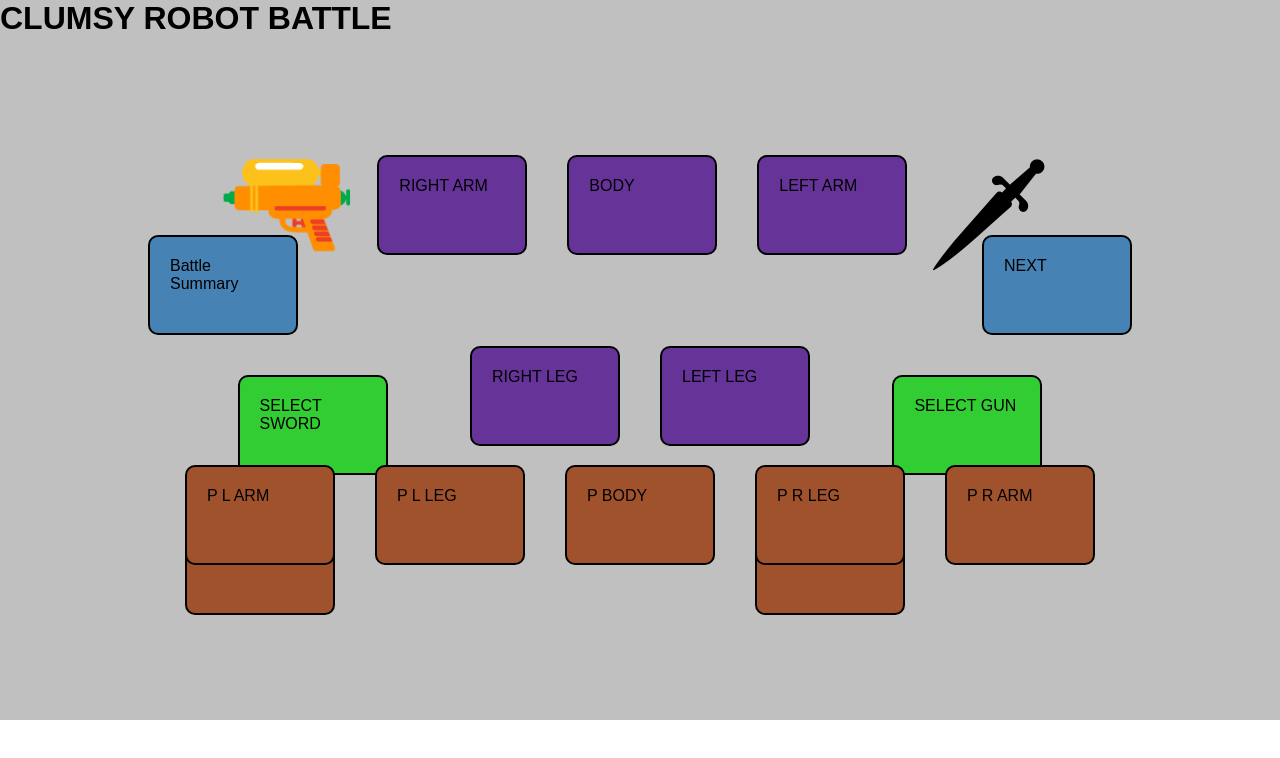
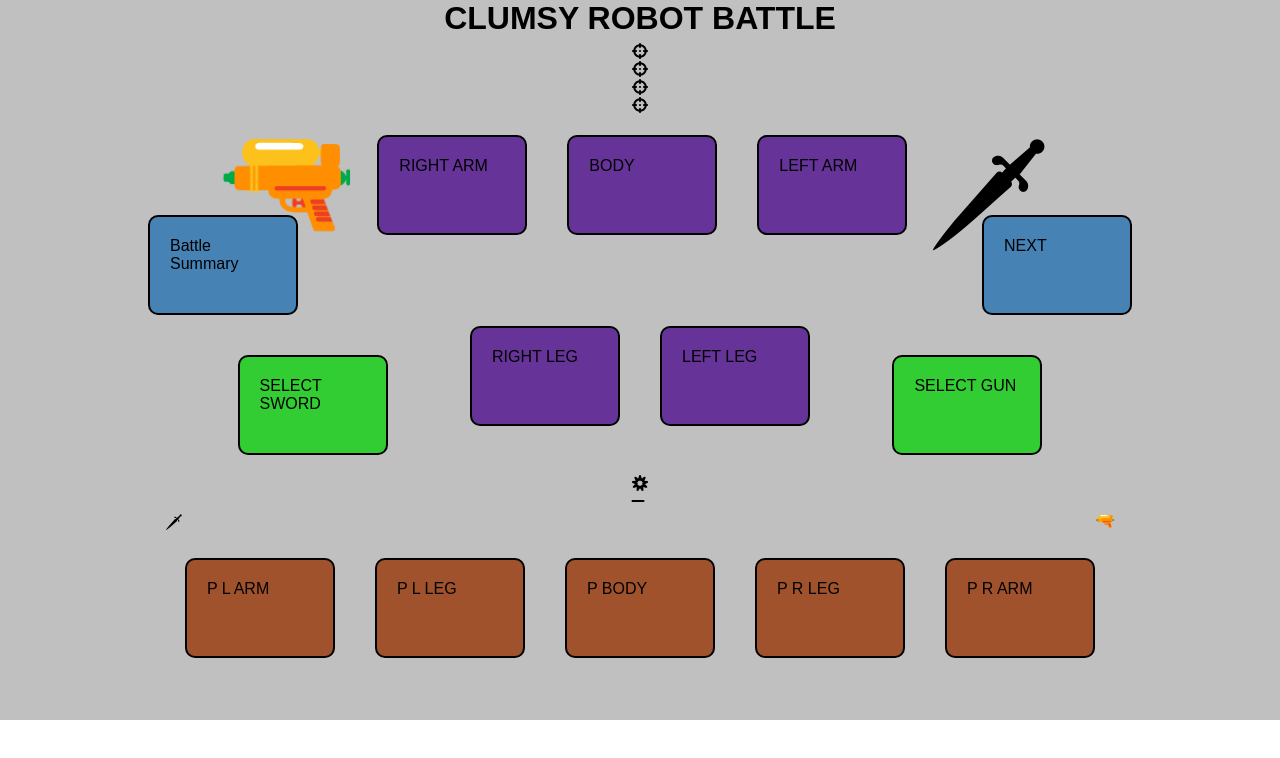
Before and after one commit to jnahc/clumsy-robot-battle, a plain HTML site: page index.html in a window 1280 px wide. Drawn offline with nearby package versions, Linux system fonts and the light colour scheme.

Commit message:
added more v1 visuals

```diff
--- a/css/style.css
+++ b/css/style.css
@@ -24,7 +24,7 @@ header {
 
 .title {
   display: flex;
-  flex-direction: column;
+  flex-direction: row;
   justify-content: center;
 
 }
@@ -208,18 +208,17 @@ header {
   display: flex;
   flex-direction: row;
   justify-content: space-between;
-  width: 80%;
-  margin-bottom: -10%;
+  /* margin-bottom: -10%; */
+  z-index: 1;
 }
 
 #player-health-status {
   display: flex;
   flex-direction: row;
   justify-content: space-evenly;
-  margin-top: -10%;
 }
 
-.player-status {
+#player-health-status .player-status {
   width: 150px;
   height: 100px;
   shape-outside: inset(20px 50px 10px 0 round 50px);
--- a/index.html
+++ b/index.html
@@ -28,19 +28,19 @@
   <container class="main-game">
 
     <section class="attack-area">
-      <div id="attack-left"></div>
-      <div id="attack-right"></div>
-      <div id="attack-body"></div>
-      <div id="attack-leg"></div>
+      <div id="attack-left"><i class="fas fa-crosshairs"></i></div>
+      <div id="attack-right"><i class="fas fa-crosshairs"></i></div>
+      <div id="attack-body"><i class="fas fa-crosshairs"></i></div>
+      <div id="attack-leg"><i class="fas fa-crosshairs"></i></div>
     </section>
 
     <section class="opponent">
       <section id="opponent-top">
-        <div id="opponent-gun">&#x1F52B </div>
+        <div id="opponent-gun">&#x1F52B</div>
         <div id="opponent-right-arm">RIGHT ARM</div>
         <div id="opponent-body">BODY</div>
         <div id="opponent-left-arm">LEFT ARM</div>
-        <div id="opponent-sword">&#x1f5e1 </div>
+        <div id="opponent-sword">&#x1f5e1</div>
       </section>
       <section id="opponent-bottom">
         <div id="opponent-right-leg">RIGHT LEG</div>
@@ -56,13 +56,14 @@
         <div id="select-gun">SELECT GUN</div>
       </section>
     <section class="misc">
-      <div id="damage-indicator"></div>
+      <div id="damage-indicator"><i class="fas fa-haykal"></i></div>
+      <div id="health-point"><i class="fas fa-minus"></i></div>
     </section>
     <footer>
       <section class="player">
         <div id="items">
-          <div class="player-status" id="player-sword">P SWORD</div>
-          <div class="player-status" id="player-gun">P GUN</div>
+          <div class="player-status" id="player-sword">&#x1f5e1</div>
+          <div class="player-status" id="player-gun">&#x1F52B</div>
         </div>
         <div id="player-health-status">
           <div class="player-status" id="player-left-arm">P L ARM</div>
```
